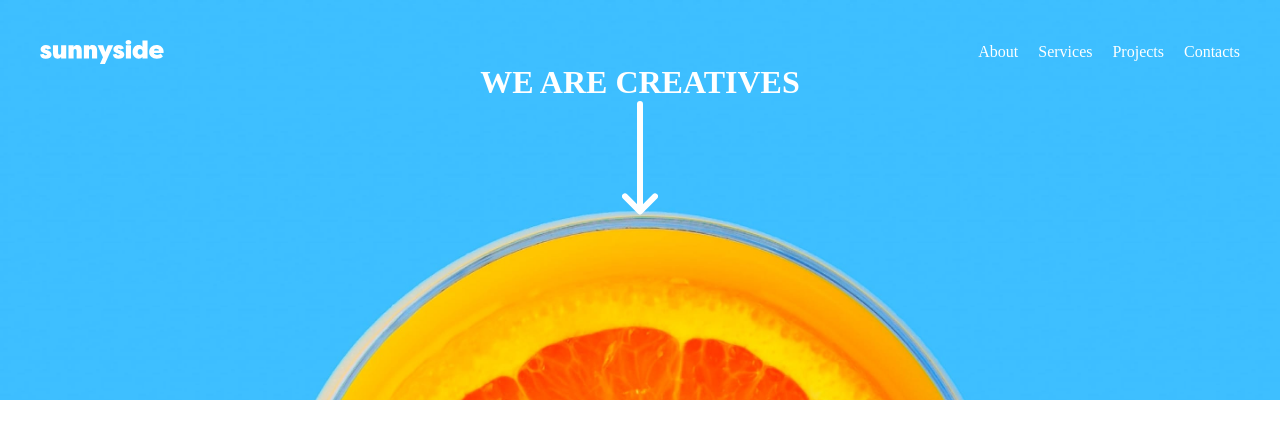
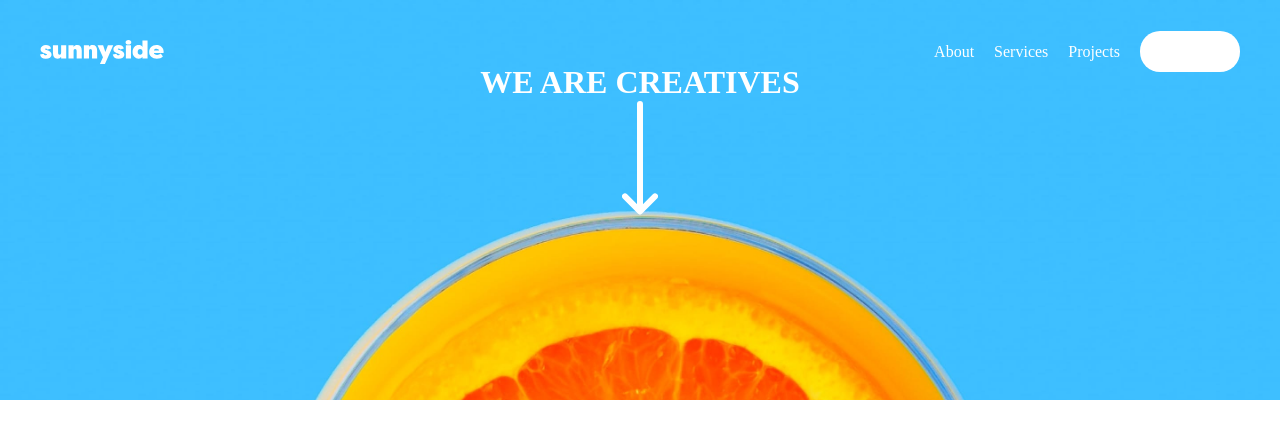
Before and after one commit to Gaius-Segun/sunnyside-agency-landing-page, a plain HTML site: page index.html in a window 1280 px wide. Drawn offline with Linux system fonts and the light colour scheme.

Commit message:
modified

```diff
--- a/index.html
+++ b/index.html
@@ -17,14 +17,14 @@
                 <li><a href="#">About</a></li>
                 <li><a href="#">Services</a></li>
                 <li><a href="#">Projects</a></li>
-                <li><a href="#">Contacts</a></li>
+                <li><a href="#"><box>CONTACT</box></a></li>
             </ul>
         </nav>
             <h1 style="color: rgb(255, 255, 255);">We are creatives</h1>
             <img src="./images/icon-arrow-down.svg" alt="arrow down" class="arrow">
     </header>
 
-    <main>
+    <main></main>
         <div class="box1"></div>
         <div class="box2"></div>
         <div class="box3"></div>
--- a/style.css
+++ b/style.css
@@ -36,3 +36,12 @@ header h1{
     display: block;
     margin: auto;
 }
+box{
+    border-radius: 20px;
+    color: ;
+    padding: 12px;
+    background-color: white;
+    font-family: 'Franklin Gothic Medium', 'Arial Narrow', Arial, sans-serif;
+    border-color: white;
+    justify-content: center;
+}
```
